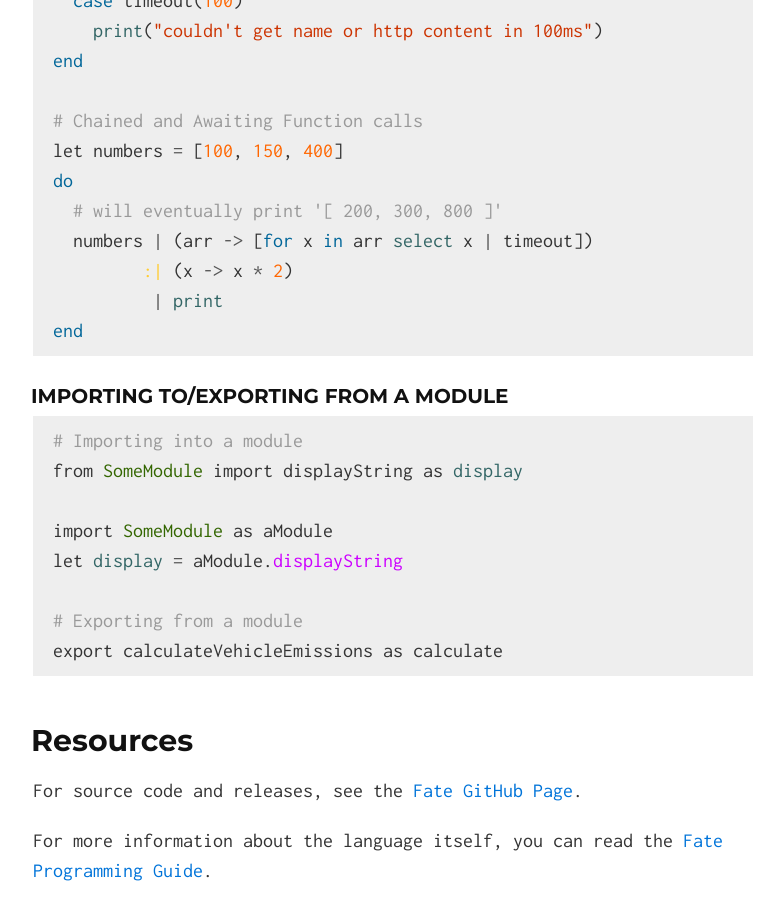
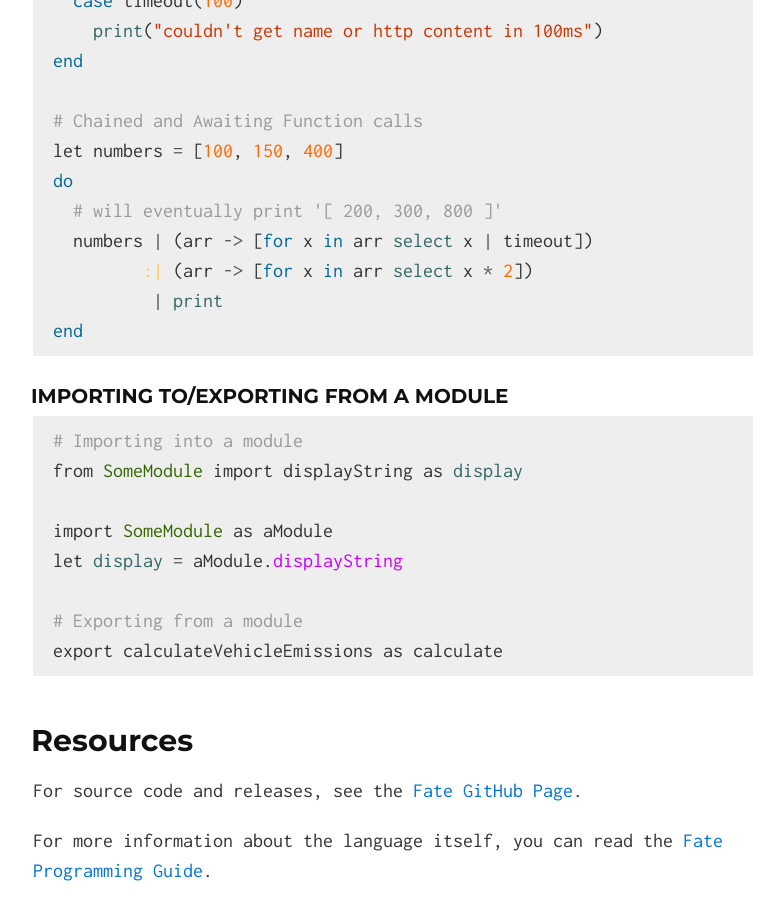
Before and after one commit to kode4food/fate-lang, a Jekyll site: the page built from index.md, in a window 1280 px wide and 900 px high, scrolled down 5874 px. Shown: the whole window, without its empty margins (247-1031 px from the left). Built offline with Jekyll 4.4.1, drawn with Linux system fonts in a browser that asks for light colours.

Commit message:
bad example

````diff
--- a/index.md
+++ b/index.md
@@ -201,7 +201,7 @@ let numbers = [100, 150, 400]
 do
   # will eventually print '[ 200, 300, 800 ]'
   numbers | (arr -> [for x in arr select x | timeout])
-         :| (x -> x * 2)
+         :| (arr -> [for x in arr select x * 2])
           | print
 end
 ```
````
